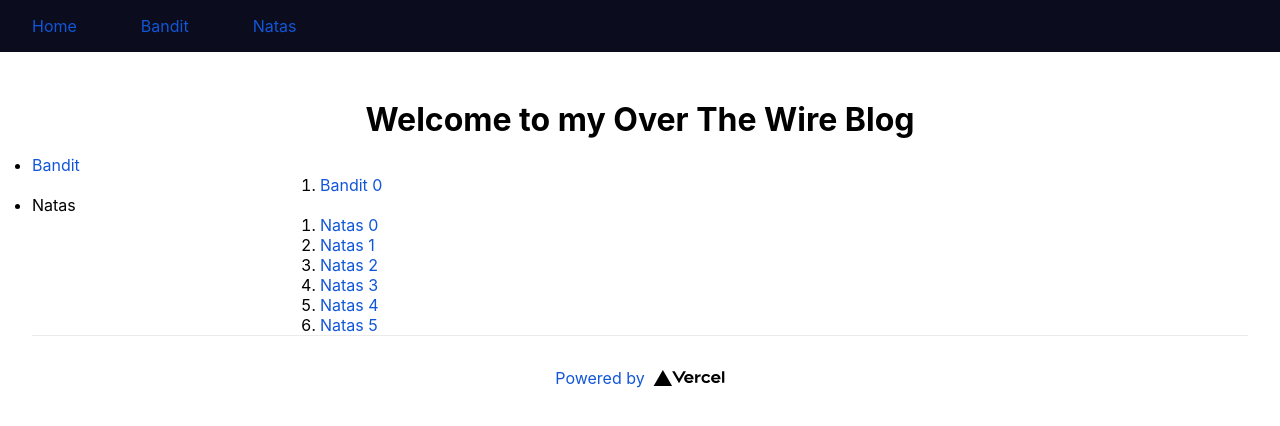
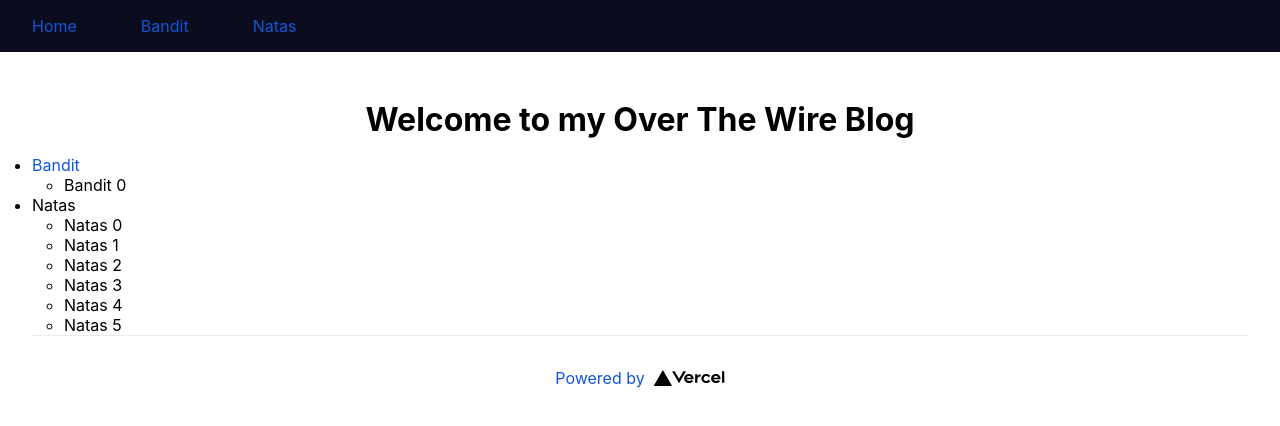
Before and after one commit to ryannath/over-the-wire, a Next.js app: page / in a window 1280 px wide. Shown: the top 426 px of the page. Built offline with nearby package versions, Linux system fonts and the light colour scheme.

Commit message:
Add unified lists for each CTF modules, so you only need to change in 1 file

```diff
--- a/components/elements/IndexList/IndexList.module.scss
+++ b/components/elements/IndexList/IndexList.module.scss
@@ -1,8 +1,8 @@
-.list {
-  max-width: 40rem;
-  margin: auto;
-}
-
 .listItem {
   text-transform: capitalize;
+  list-style: circle;
+  margin-left: 2rem;
+  a {
+    color: inherit;
+  }
 }
```
Also changed, not shown: components/elements/IndexList/BanditIndexList.tsx (added, +14 -0 lines), components/elements/IndexList/NatasIndexList.tsx (added, +10 -0 lines).
